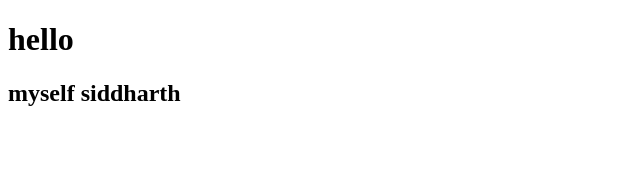
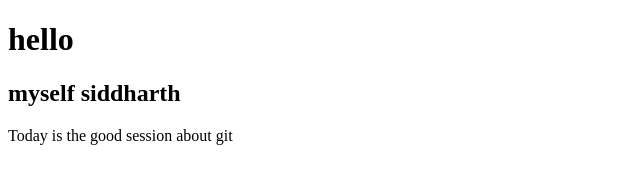
Before and after one commit to Siddharthh09/sport-club, a plain HTML site: page sid.html in a window 1280 px wide. Shown: the whole page, without its empty margins (0-640 px from the left). Drawn offline with Linux system fonts and the light colour scheme.

Commit message:
version 2

```diff
--- a/sid.html
+++ b/sid.html
@@ -7,5 +7,9 @@
 <body>
     <h1>hello </h1>
     <h2>myself siddharth</h2>
+
+<p>Today is the good session about git</p>
+
+
 </body>
 </html>
```
